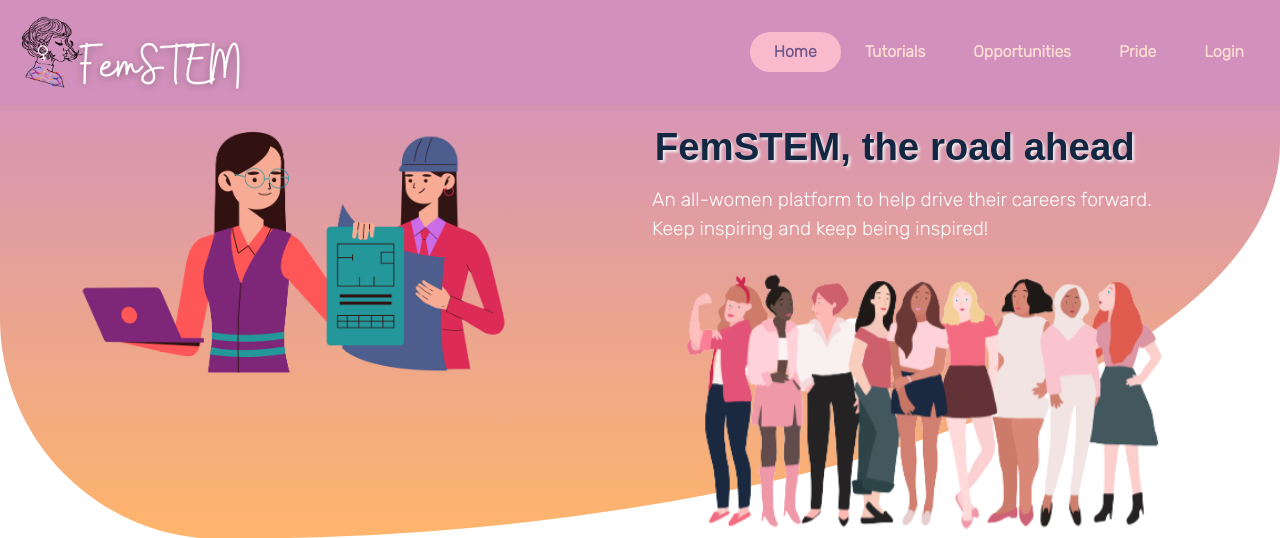
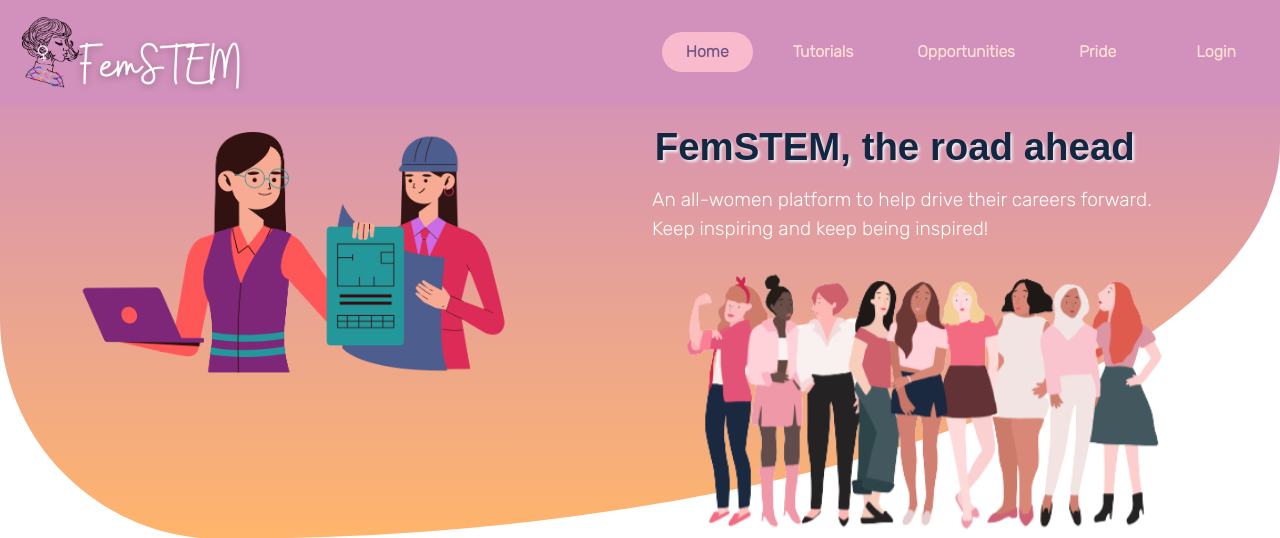
Before and after one commit to Fem-STEM/FemSTEM-Web-App, a Node server app: page / in a window 1280 px wide; the page is wider, and only the part inside the window is pictured. Shown: the top 538 px of that part. Run offline with Node 20, Linux system fonts and the light colour scheme; some libraries are stand-ins or nearby versions; some web fonts are replaced.

Commit message:
Fixed nav items behavior on hover

```diff
--- a/public/css/styles.css
+++ b/public/css/styles.css
@@ -42,12 +42,12 @@ strong {
 
 .nav-item {
     color: #fce9e3;
+    margin-inline: .5rem;
 }
 
 .nav-item-active {
     background-color: #fabacd;
     border-radius: 1.8rem;
-    margin-left: 1.5rem;
     color: #6f5788 !important;
 }
 
@@ -55,7 +55,6 @@ strong {
     background-color: #fec8d8;
     border-radius: 1.8rem;
     color: #6f5788 !important;
-    margin-left: 1.5rem;
 }
 
 .nav-link {
--- a/views/index.ejs
+++ b/views/index.ejs
@@ -72,23 +72,23 @@
             <li class="nav-item nav-item-active">
               <a class="nav-link nav-link-active" href="#">Home</a>
             </li>
+            <% if(currentUser){ %>
               <li class="nav-item">
-              <% if(currentUser){ %>
                 <a class="nav-link" aria-current="page" href="/help">Help</a>
+              </li>
             <% } %>
-            </li>
             <li class="nav-item">
               <a class="nav-link" aria-current="page" href="/tutorials"
                 >Tutorials</a
               >
             </li>
+            <% if(currentUser){ %>
               <li class="nav-item">
-              <% if(currentUser){ %>
                 <a class="nav-link" aria-current="page" href="/teammates"
                   >Teammates</a
                 >
+              </li>
             <% } %>
-            </li>
             <li class="nav-item">
               <a class="nav-link" aria-current="page" href="/opportunities"
                 >Opportunities</a
```
Lines whose indentation alone changed are shown as unchanged.
